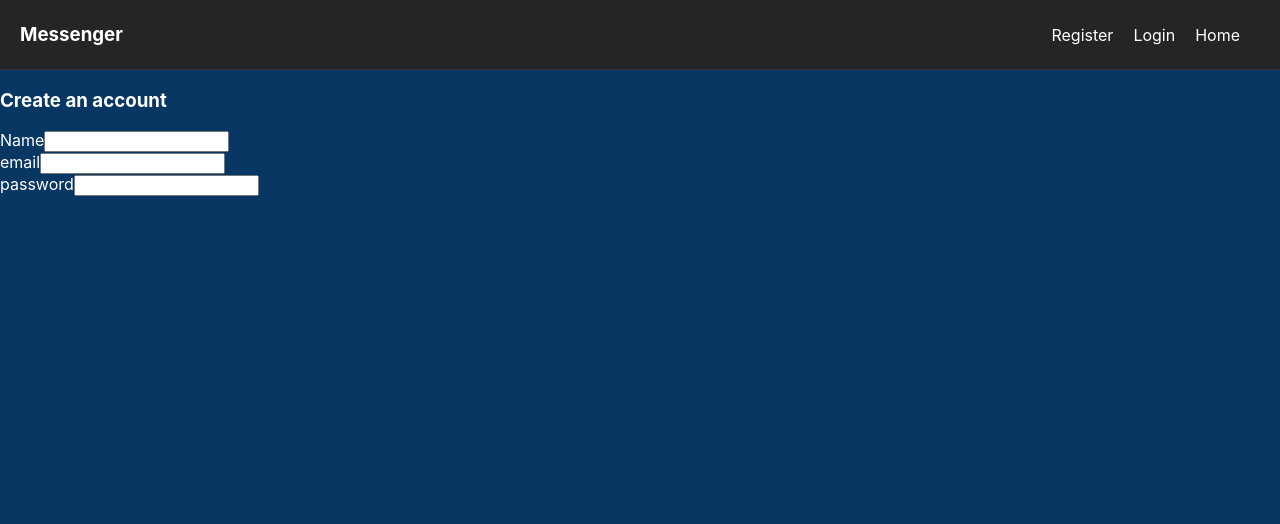
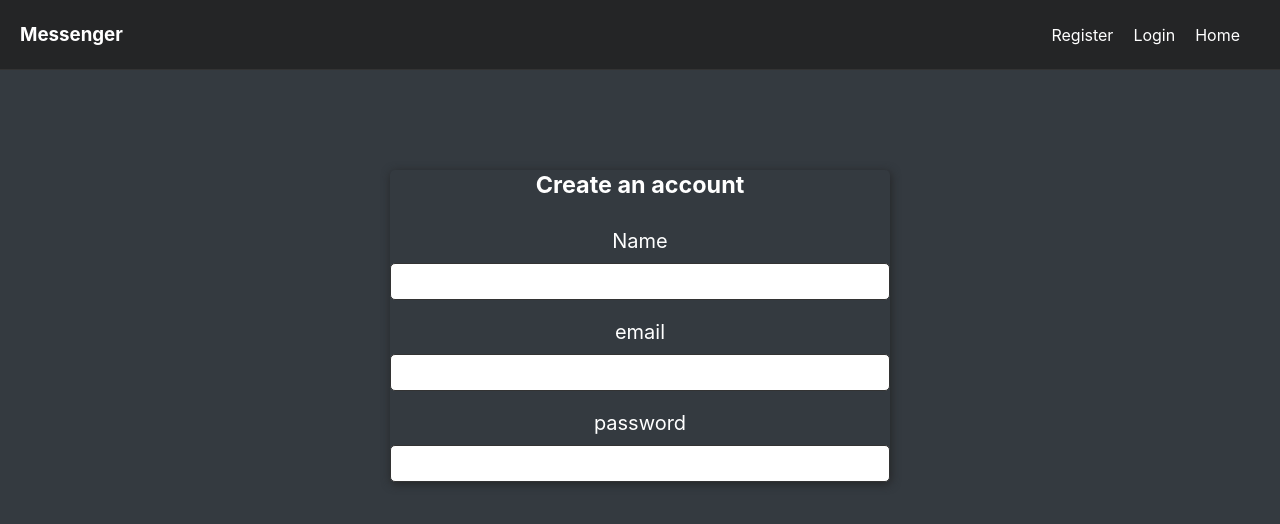
Before and after one commit to ArieR92/private-chat, a React (Create React App) app: page /Register in a window 1280 px wide. Shown: the top 524 px of the page. Built offline with nearby package versions, Linux system fonts and the light colour scheme; the HTML template or start-up script is replaced by a standard one.

Commit message:
second commit

```diff
--- a/src/App.css
+++ b/src/App.css
@@ -37,3 +37,39 @@ nav div a {
 .homePage {
     color: #fff;
 }
+
+section {
+    max-width: 500px;
+    margin: 0 auto;
+    margin-top: 100px;
+    box-shadow: 1px 2px 10px var(--color-4);
+    padding: 1opx 20px;
+    border-radius: 5px;
+}
+
+section {
+    text-align: center;
+    font-size: 20px;
+    color:var(--color-2);
+}
+
+
+/*register*/
+
+section .form {
+    margin-top: 30px;
+    padding: 0px, 20px;
+}
+
+.input_container {
+    margin-top: 20px;
+}
+
+.input_container input {
+    width:100%;
+    padding: 10px;
+    outline: none;
+    margin-top: 10px;
+    border: 1px solid var(--color-6);
+    border-radius: 5px;
+}
--- a/src/index.css
+++ b/src/index.css
@@ -5,7 +5,7 @@ body {
     sans-serif;
   -webkit-font-smoothing: antialiased;
   -moz-osx-font-smoothing: grayscale;
-  background: #073762;
+  background: #343a40;
   color: #fff;
 }
 
```
Also changed, not shown: src/components/Register.js (deleted).
